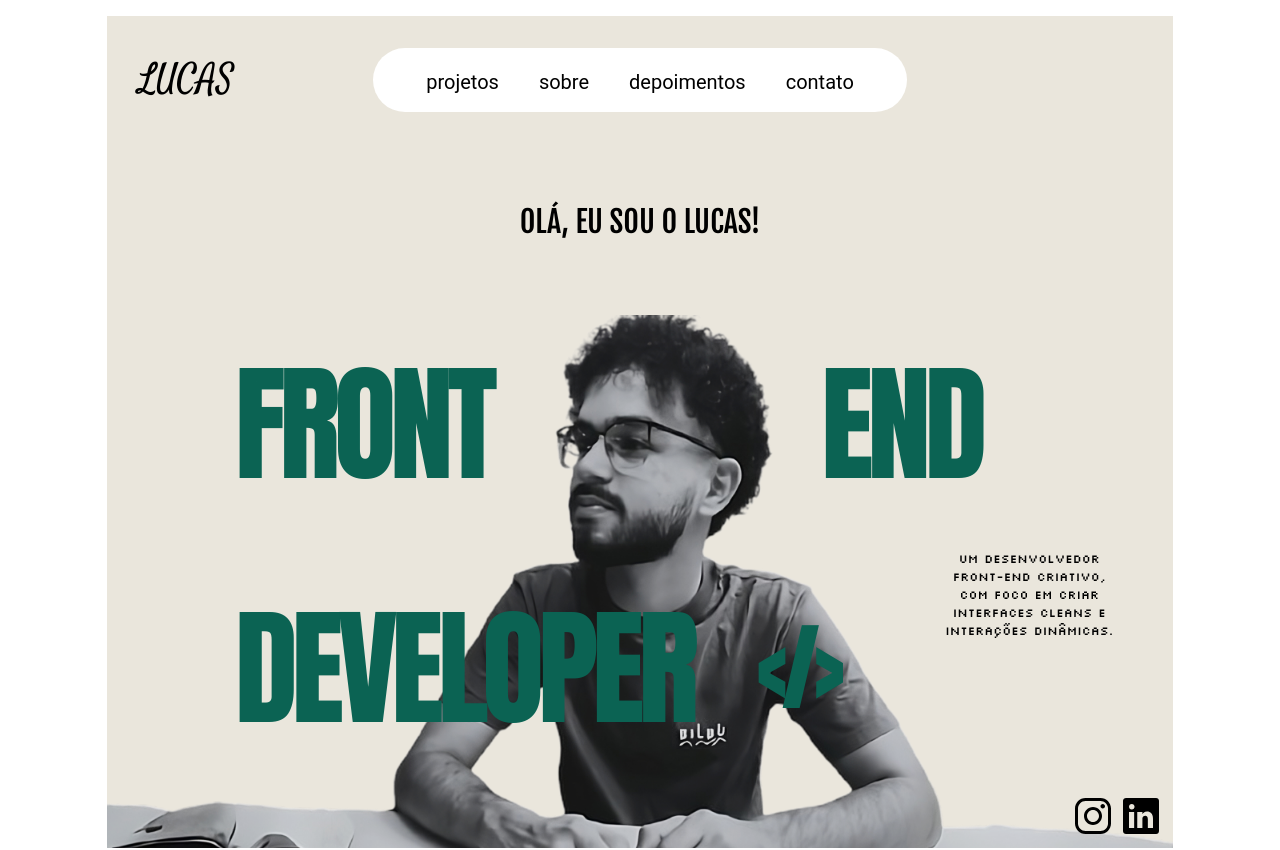
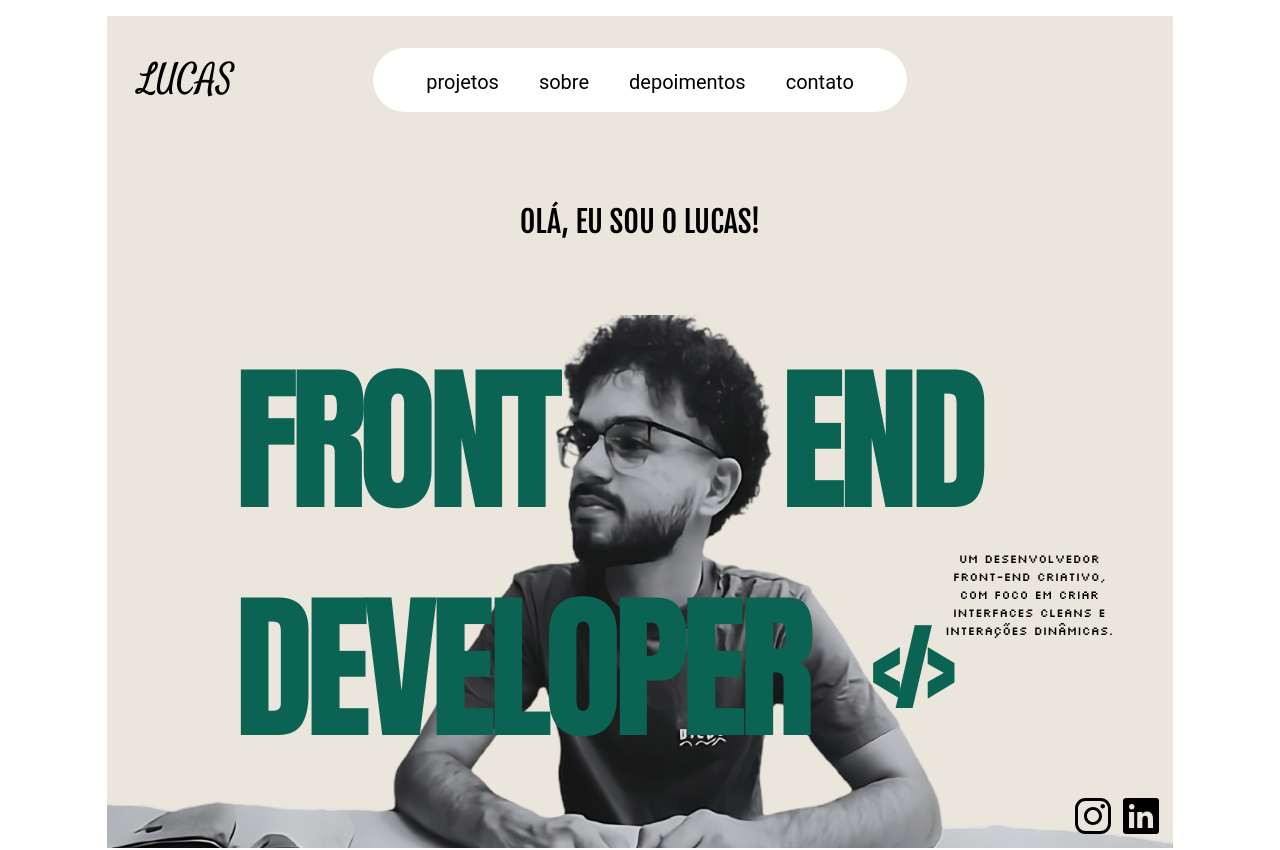
Before and after one commit to Araujomann/personalPortfolio, a React (Vite) app in the folder portfolio/: page / in a window 1280 px wide. Shown: the top 850 px of the page. Built offline with nearby package versions, Linux system fonts and the light colour scheme; a web font is replaced by a local one.

Commit message:
fix: solving the crash in the tittle size xl on hero

```diff
--- a/portfolio/src/components/hero/Hero.tsx
+++ b/portfolio/src/components/hero/Hero.tsx
@@ -18,10 +18,10 @@ export const Hero: React.FC<Props> = ({ id }) => {
       <h2 className="absolute text-black flex items-end  text-lg font-fjalla h-8 mt-24 mx-auto  font-bold md:text-3xl md:mt-32 lg:mt-48 2xl:hidden">
         OLÁ, EU SOU O LUCAS!
       </h2>
-      <h1 className=" absolute font-anton text-7xl text-greenTitle mt-40  left-4 tracking-tighter md:text-9xl md:mt-72 lg:text-9xl lg:left-32 lg:mt-80 lg:top-6 xl:left-32 2xl:text-11xl 2xl:mt-64 2xl:top-14">
+      <h1 className=" absolute font-anton text-7xl text-greenTitle mt-40  left-4 tracking-tighter md:text-9xl md:mt-72 lg:text-9xl lg:left-32 lg:mt-80 lg:top-6 xl:text-10xl xl:left-32 2xl:text-11xl 2xl:mt-64 2xl:top-14">
         FRONT
       </h1>
-      <h1 className="z-20 absolute font-anton text-7xl  text-greenTitle mt-40 right-8 tracking-tighter md:text-9xl md:mt-72 md:mr-12 lg:text-9xl lg:right-40 lg:mt-80 lg:top-6 xl:right-36 2xl:text-11xl 2xl:mt-64 2xl:top-14 2xl:right-48">
+      <h1 className="z-20 absolute font-anton text-7xl  text-greenTitle mt-40 right-8 tracking-tighter md:text-9xl md:mt-72 md:mr-12 lg:text-9xl lg:right-40 lg:mt-80 lg:top-6 xl:text-10xl xl:right-36 2xl:text-11xl 2xl:mt-64 2xl:top-14 2xl:right-48">
         END
       </h1>
       <img
@@ -40,11 +40,11 @@ export const Hero: React.FC<Props> = ({ id }) => {
         alt="Lucas"
       />
 
-      <p className="hidden text-[12px] font-silks bottom-64 right-14 text-black absolute lg:block lg:w-44 lg:text-center xl:bottom-52">
+      <p className="hidden text-[12px] font-silks bottom-64 right-14 text-black absolute lg:block lg:w-44 lg:text-center lg:bottom-48 xl:bottom-52">
         um desenvolvedor front-end criativo, com foco em criar interfaces cleans
         e interações dinâmicas.{" "}
       </p>
-      <h1 className="z-20 absolute flex items-center font-anton text-7xl  text-greenTitle top-2/3 h-14 left-4 line tracking-tighter md:text-9xl lg:text-9xl lg:left-32 lg:top-3/4 2xl:text-11xl 2xl:mt-8">
+      <h1 className="z-20 absolute flex items-center font-anton text-7xl  text-greenTitle top-2/3 h-14 left-4 line tracking-tighter md:text-9xl lg:text-9xl lg:left-32 lg:top-3/4 xl:text-10xl 2xl:text-11xl 2xl:mt-8">
         DEVELOPER{" "}
         <span className="  text-5xl md:text-8xl lg:text-8xl md:ml-8 lg:ml-10 xl:ml-16 ">
           &lt;/&gt;
```
